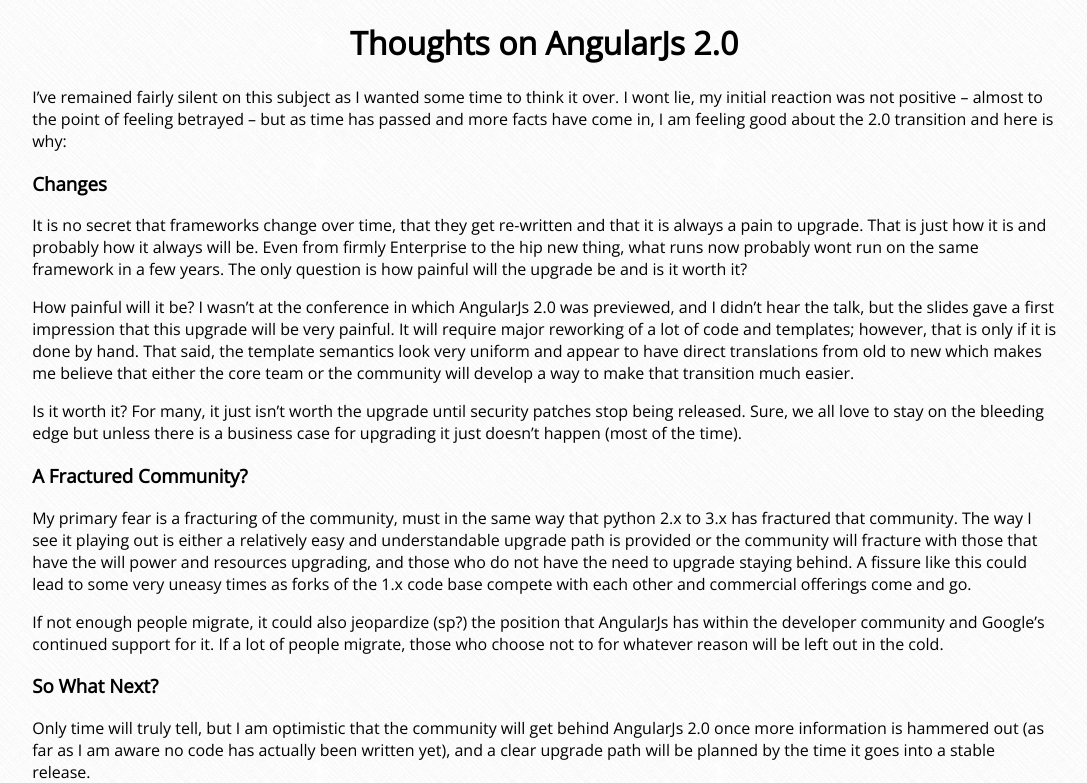
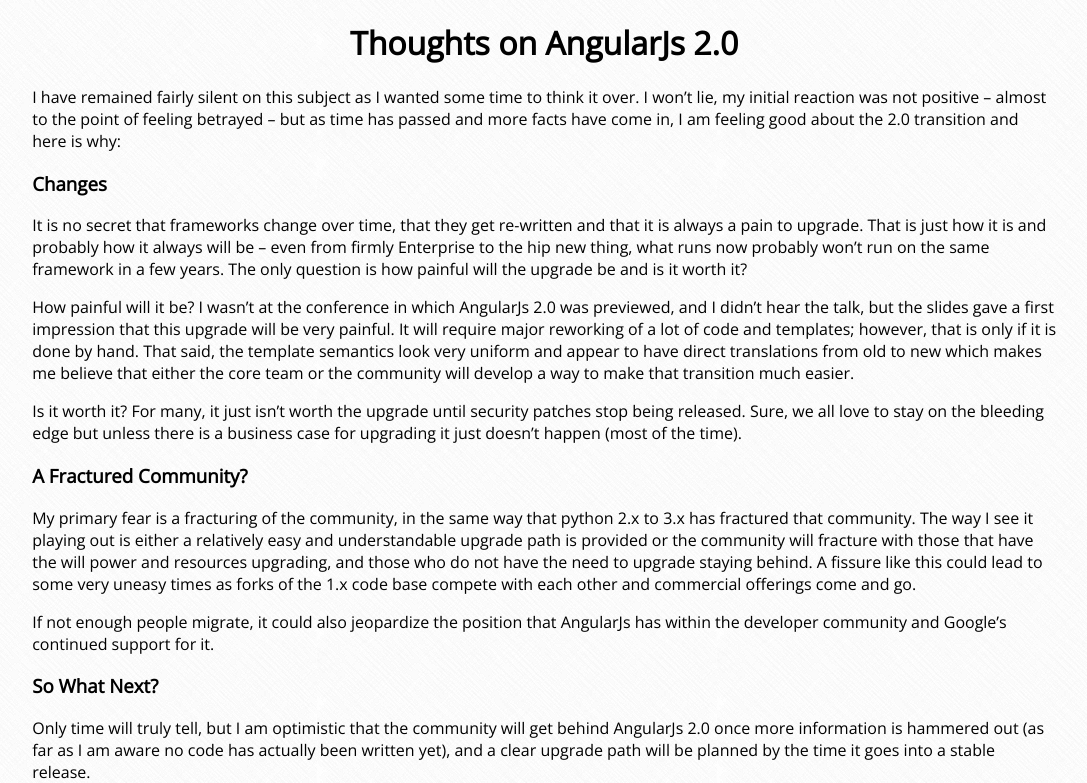
Before and after one commit to ograycode/ograycode.github.io, a Jekyll site: the page built from _posts/2014-12-18-thoughts-on-angularjs-2.md, in a window 1280 px wide. Shown: the part 270-1053 px from the top of the page, without its empty margins (83-1170 px from the left). Built offline with Jekyll 4.4.1, drawn with Linux system fonts in a browser that asks for light colours; nearby versions of some CDN libraries.

Commit message:
Cleaned up the blog post a little, fixed spelling and grammar, etc.

```diff
--- a/_posts/2014-12-18-thoughts-on-angularjs-2.md
+++ b/_posts/2014-12-18-thoughts-on-angularjs-2.md
@@ -6,11 +6,11 @@
 
 # Thoughts on AngularJs 2.0
 
-I've remained fairly silent on this subject as I wanted some time to think it over. I wont lie, my initial reaction was not positive -- almost to the point of feeling betrayed -- but as time has passed and more facts have come in, I am feeling good about the 2.0 transition and here is why:
+I have remained fairly silent on this subject as I wanted some time to think it over. I won't lie, my initial reaction was not positive -- almost to the point of feeling betrayed -- but as time has passed and more facts have come in, I am feeling good about the 2.0 transition and here is why:
 
 ### Changes
 
-It is no secret that frameworks change over time, that they get re-written and that it is always a pain to upgrade. That is just how it is and probably how it always will be. Even from firmly Enterprise to the hip new thing, what runs now probably wont run on the same framework in a few years. The only question is how painful will the upgrade be and is it worth it?
+It is no secret that frameworks change over time, that they get re-written and that it is always a pain to upgrade. That is just how it is and probably how it always will be -- even from firmly Enterprise to the hip new thing, what runs now probably won't run on the same framework in a few years. The only question is how painful will the upgrade be and is it worth it?
 
 How painful will it be? I wasn't at the conference in which AngularJs 2.0 was previewed, and I didn't hear the talk, but the slides gave a first impression that this upgrade will be very painful. It will require major reworking of a lot of code and templates; however, that is only if it is done by hand. That said, the template semantics look very uniform and appear to have direct translations from old to new which makes me believe that either the core team or the community will develop a way to make that transition much easier.
 
@@ -18,9 +18,9 @@
 
 ### A Fractured Community?
 
-My primary fear is a fracturing of the community, must in the same way that python 2.x to 3.x has fractured that community. The way I see it playing out is either a relatively easy and understandable upgrade path is provided or the community will fracture with those that have the will power and resources upgrading, and those who do not have the need to upgrade staying behind. A fissure like this could lead to some very uneasy times as forks of the 1.x code base compete with each other and commercial offerings come and go.
+My primary fear is a fracturing of the community, in the same way that python 2.x to 3.x has fractured that community. The way I see it playing out is either a relatively easy and understandable upgrade path is provided or the community will fracture with those that have the will power and resources upgrading, and those who do not have the need to upgrade staying behind. A fissure like this could lead to some very uneasy times as forks of the 1.x code base compete with each other and commercial offerings come and go.
 
-If not enough people migrate, it could also jeopardize (sp?) the position that AngularJs has within the developer community and Google's continued support for it. If a lot of people migrate, those who choose not to for whatever reason will be left out in the cold.
+If not enough people migrate, it could also jeopardize the position that AngularJs has within the developer community and Google's continued support for it.
 
 ### So What Next?
 
```
